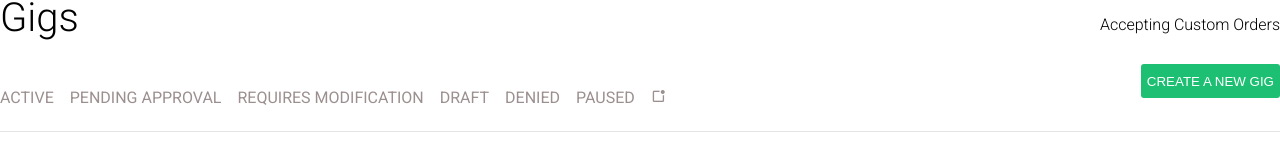
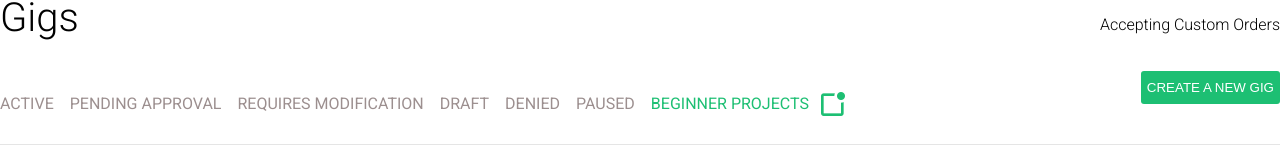
Before and after one commit to crocoya/fiverr-starter-hackathon, a React (Create React App) app: page /dashboard-freelances in a window 1280 px wide. Shown: the part 125-288 px from the top of the page. Built offline with nearby package versions, Linux system fonts and the light colour scheme.

Commit message:
did stuff

```diff
--- a/src/components/pages/DashboardPro.jsx
+++ b/src/components/pages/DashboardPro.jsx
@@ -1,6 +1,7 @@
 import React from 'react';
 import ReactNotification from 'react-notifications-component';
 import 'react-notifications-component/dist/theme.css';
+import { Link } from 'react-router-dom';
 import './style/DashboardPro.css';
 
 export default function DashboardPro() {
@@ -41,9 +42,25 @@ export default function DashboardPro() {
                 <li>DRAFT</li>
                 <li>DENIED</li>
                 <li>PAUSED</li>
-                <li>
-                  <i class='bx bx-notification'></i>
-                </li>
+                <Link to='/game'>
+                  <li
+                    style={{
+                      display: 'flex',
+                      alignItems: 'center',
+                      color: '#1dbf73',
+                    }}
+                  >
+                    BEGINNER PROJECTS
+                    <i
+                      className='bx bx-notification'
+                      style={{
+                        fontSize: '2rem',
+                        color: '#1dbf73',
+                        marginLeft: '0.5rem',
+                      }}
+                    />
+                  </li>
+                </Link>
               </ul>
               <button className='btn-create-gig'>CREATE A NEW GIG</button>
             </div>
--- a/src/components/pages/style/DashboardPro.css
+++ b/src/components/pages/style/DashboardPro.css
@@ -27,6 +27,7 @@
 
 .content-filter {
   display: flex;
+  align-items: center;
   margin-top: 2rem;
 }
 
```
